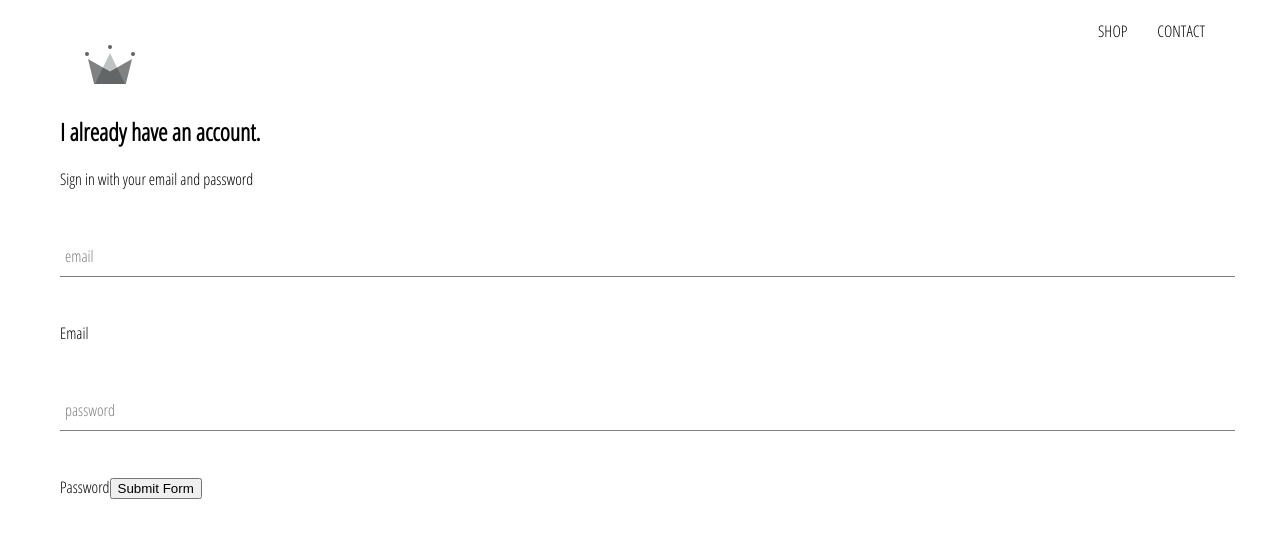
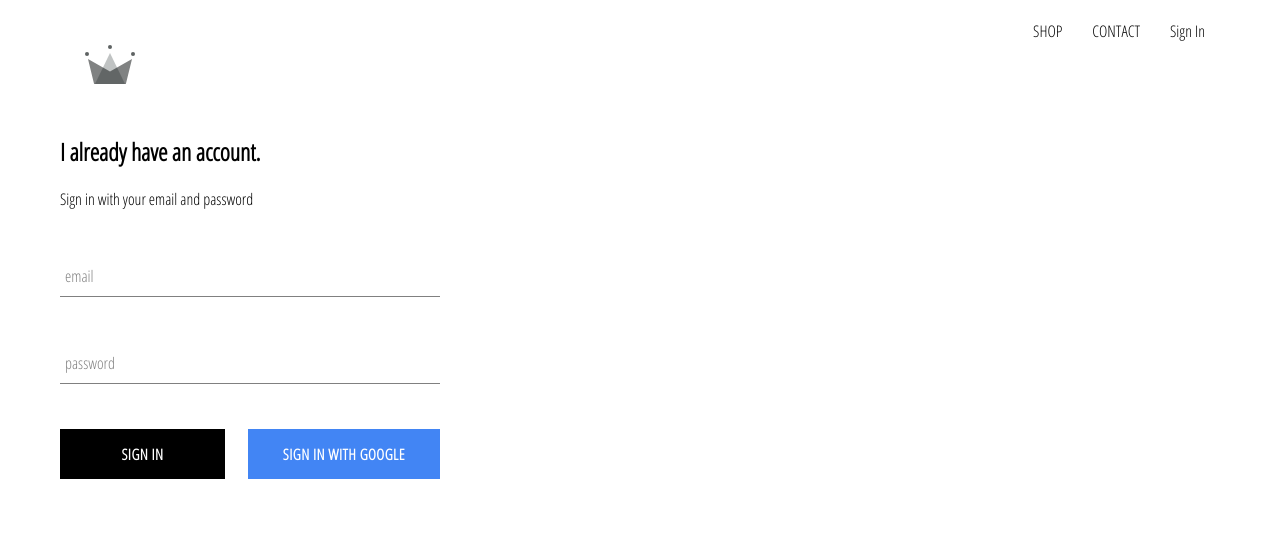
Before and after one commit to fromFullStack/crwn-clothing, a React (Create React App) app: page /signin in a window 1280 px wide. Shown: the top 538 px of the page. Built offline with nearby package versions, Linux system fonts and the light colour scheme; no server answers.

Commit message:
integrated firebase into application, created sign in page with sign in component and sign in with google

```diff
--- a/package.json
+++ b/package.json
@@ -6,6 +6,7 @@
     "@testing-library/jest-dom": "^4.2.4",
     "@testing-library/react": "^9.4.0",
     "@testing-library/user-event": "^8.0.3",
+    "firebase": "^7.6.2",
     "node-sass": "^4.13.0",
     "react": "^16.12.0",
     "react-dom": "^16.12.0",
--- a/src/App.css
+++ b/src/App.css
@@ -1,9 +1,13 @@
 body {
-    font-family: 'Open Sans Condensed';
-    padding: 20px 60px;
+  font-family: "Open Sans Condensed";
+  padding: 20px 60px;
 }
 
 a {
-    text-decoration: none;
-    color: black;
+  text-decoration: none;
+  color: black;
 }
+
+* {
+  box-sizing: border-box;
+}
--- a/src/App.js
+++ b/src/App.js
@@ -1,24 +1,49 @@
-import React from 'react';
-import { Switch, Route } from 'react-router-dom';
+import React from "react";
+import { Switch, Route } from "react-router-dom";
 
-import './App.css';
+import "./App.css";
 
-import HomePage from './pages/homepage/homepage.component';
-import ShopPage from './pages/shop/shop.component';
-import SignInAndSignUpPage from './pages/sign-in-and-sign-up/sign-in-and-sign-up.component';
-import Header from './components/header/header.component';
+import HomePage from "./pages/homepage/homepage.component";
+import ShopPage from "./pages/shop/shop.component";
+import SignInAndSignUpPage from "./pages/sign-in-and-sign-up/sign-in-and-sign-up.component";
+import Header from "./components/header/header.component";
+import { auth } from "./firebase/firebase.utils";
 
-function App() {
+class App extends React.Component {
+  constructor() {
+    super();
+
+    this.state = {
+      currentUser: null
+    };
+  }
+
+  unsubscribeFromAuth = null;
+
+  componentDidMount() {
+    this.unsubscribeFromAuth = auth.onAuthStateChanged(user => {
+      this.setState({ currentUser: user });
+
+      console.log(user);
+    });
+  }
+
+  componentWillUnmount() {
+    this.unsubscribeFromAuth();
+  }
+
+  render() {
     return (
       <div>
-      <Header/>
+        <Header currentUser={this.state.currentUser} />
         <Switch>
-        <Route exact path='/' component={HomePage}/>
-        <Route path='/shop' component={ShopPage} />
-        <Route path='/signin' component={SignInAndSignUpPage} />
+          <Route exact path="/" component={HomePage} />
+          <Route path="/shop" component={ShopPage} />
+          <Route path="/signin" component={SignInAndSignUpPage} />
         </Switch>
       </div>
     );
   }
+}
 
 export default App;
--- /dev/null
+++ b/src/components/custom-button/custom-button.component.jsx
@@ -0,0 +1,11 @@
+import React from "react";
+
+import "./custom-button.styles.scss";
+
+const CustomButton = ({ children, isGoogleSignIn, ...otherProps }) => (
+  <button className={`${isGoogleSignIn ? 'google-sign-in': ''} custom-button`} {...otherProps}>
+    {children}
+  </button>
+);
+
+export default CustomButton;
--- /dev/null
+++ b/src/components/custom-button/custom-button.styles.scss
@@ -0,0 +1,32 @@
+.custom-button {
+    min-width: 165px;
+    width: auto;
+    height: 50px;
+    letter-spacing: 0.5px;
+    line-height: 50px;
+    padding: 0 35px 0 35px;
+    font-size: 15px;
+    background-color: black;
+    color: white;
+    text-transform: uppercase;
+    font-family: 'Open Sans Condensed';
+    font-weight: bolder;
+    border: none;
+    cursor: pointer;
+
+    &:hover {
+        background-color: white;
+        color: black;
+        border: 1px solid black;
+    }
+
+    &.google-sign-in {
+        background-color: #4285f4;
+        color: white;
+
+        &:hover {
+            background-color: #357ae8;
+            border: none;
+        }
+    }
+}
--- a/src/components/header/header.component.jsx
+++ b/src/components/header/header.component.jsx
@@ -1,25 +1,35 @@
-import React from 'react';
-import { Link } from 'react-router-dom';
+import React from "react";
+import { Link } from "react-router-dom";
 
-import { ReactComponent as Logo } from '../../assets/crown.svg';
+import { auth } from "../../firebase/firebase.utils";
 
+import { ReactComponent as Logo } from "../../assets/crown.svg";
 
-import './header.styles.scss';
+import "./header.styles.scss";
 
-const Header = () => (
-    <div className='header'>
-        <Link className='logo-container' to='/'>
-            <Logo className='logo' />
+const Header = ({ currentUser }) => (
+  <div className="header">
+    <Link className="logo-container" to="/">
+      <Logo className="logo" />
+    </Link>
+    <div className="options-container">
+      <Link className="option" to="/shop">
+        SHOP
+      </Link>
+      <Link className="option" to="/shop">
+        CONTACT
+      </Link>
+      {currentUser ? (
+        <div className="option" onClick={() => auth.signOut()}>
+          Sign Out
+        </div>
+      ) : (
+        <Link className="option" to="/signin">
+          Sign In
         </Link>
-        <div className='options-container'>
-            <Link className='option' to='/shop'>
-                SHOP
-            </Link>
-            <Link className='option' to='/shop'>
-                CONTACT
-            </Link>
-        </div>
+      )}
     </div>
-)
+  </div>
+);
 
 export default Header;
--- a/src/components/header/header.styles.scss
+++ b/src/components/header/header.styles.scss
@@ -21,5 +21,6 @@
 
     .option {
         padding: 10px 15px;
+        cursor: pointer;
     }
 }
--- a/src/components/sign-in/sign-in.component.jsx
+++ b/src/components/sign-in/sign-in.component.jsx
@@ -1,6 +1,9 @@
 import React from "react";
 
-import FormInput from '../form-input/form-input.component';
+import FormInput from "../form-input/form-input.component";
+import CustomButton from "../custom-button/custom-button.component";
+
+import { signInWithGoogle } from "../../firebase/firebase.utils";
 
 import "./sign-in.styles.scss";
 
@@ -41,7 +44,6 @@ class SignIn extends React.Component {
             label="email"
             required
           />
-          <label>Email</label>
           <FormInput
             name="password"
             type="password"
@@ -50,9 +52,12 @@ class SignIn extends React.Component {
             label="password"
             required
           />
-          <label>Password</label>
-
-          <input type="submit" value="Submit Form" />
+          <div className='buttons'>
+            <CustomButton type="submit">Sign in</CustomButton>
+            <CustomButton onClick={signInWithGoogle} isGoogleSignIn>
+              Sign in with Google
+            </CustomButton>
+          </div>
         </form>
       </div>
     );
--- a/src/components/sign-in/sign-in.styles.scss
+++ b/src/components/sign-in/sign-in.styles.scss
@@ -0,0 +1,14 @@
+.sign-in {
+  width: 380px;
+  display: flex;
+  flex-direction: column;
+
+  .title {
+    margin: 10px 0;
+  }
+
+  .buttons {
+    display: flex;
+    justify-content: space-between;
+  }
+}
--- /dev/null
+++ b/src/firebase/firebase.utils.js
@@ -0,0 +1,28 @@
+import firebase from 'firebase/app';
+import 'firebase/firestore';
+import 'firebase/auth';
+
+const config = {
+    apiKey: "AIzaSyCO-PwUBy4qt1gOpfFIdgSet6FgGbS4RIc",
+    authDomain: "crwn-db-b46b4.firebaseapp.com",
+    databaseURL: "https://crwn-db-b46b4.firebaseio.com",
+    projectId: "crwn-db-b46b4",
+    storageBucket: "crwn-db-b46b4.appspot.com",
+    messagingSenderId: "64478593644",
+    appId: "1:64478593644:web:1a3849bb88874c8ad1ce49",
+    measurementId: "G-B5MHXVBPXZ"
+}
+
+firebase.initializeApp(config);
+
+export const auth = firebase.auth();
+export const firestore = firebase.firestore();
+
+const provider = new firebase.auth.GoogleAuthProvider();
+provider.setCustomParameters({
+    prompt: 'select_account'
+});
+
+export const signInWithGoogle = () => auth.signInWithPopup(provider);
+
+export default firebase;
```
Also changed, not shown: 1 other file (tests, documents, lock files or other folders). Lines whose indentation alone changed are shown as unchanged.
